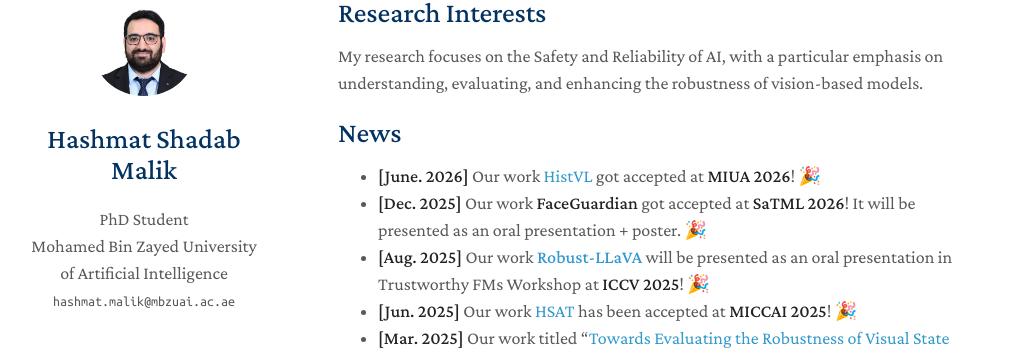
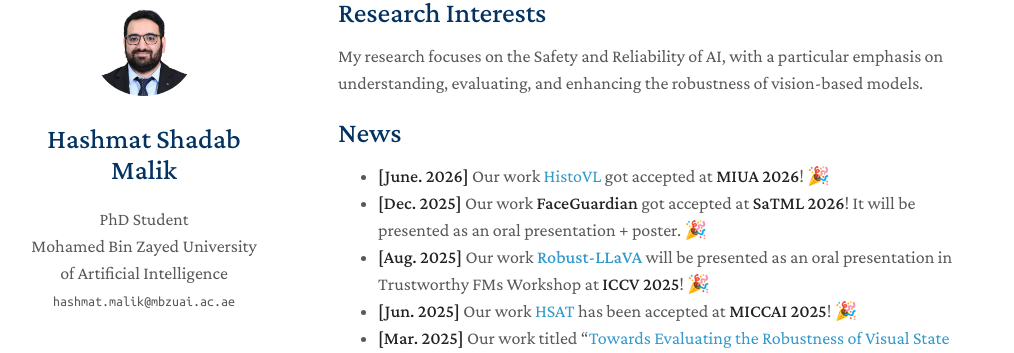
Before and after one commit to HashmatShadab/HashmatShadab.github.io, a Jekyll site: the page built from index.md, in a window 1280 px wide and 900 px high, scrolled down 497 px. Shown: the part 94-447 px from the top of the window, without its empty margins (132-1146 px from the left). Built offline with Jekyll 4.4.1, drawn with Linux system fonts in a browser that asks for light colours; nearby versions of some CDN libraries; a style sheet for code colours, icons or effects is not loaded; our own code applies the rules of GitHub Pages for plain Markdown files.

```diff
--- a/index.md
+++ b/index.md
@@ -29,7 +29,7 @@
 My research focuses on the Safety and Reliability of AI, with a particular emphasis on understanding, evaluating, and enhancing the robustness of vision-based models.
 
 ## News
-- **[June. 2026]**  Our work [HistVL](https://arxiv.org/abs/2503.12990) got accepted at **MIUA 2026**! 🎉
+- **[June. 2026]**  Our work [HistoVL](https://arxiv.org/abs/2503.12990) got accepted at **MIUA 2026**! 🎉
 - **[Dec. 2025]**  Our work <strong>FaceGuardian</strong> got accepted at **SaTML 2026**! It will be presented as an oral presentation + poster. 🎉
 - **[Aug. 2025]**  Our work <strong><a href="https://hashmatshadab.github.io/Robust-LLaVA/">Robust-LLaVA</a></strong> will be presented as an oral presentation in Trustworthy FMs Workshop at **ICCV 2025**! 🎉
 - **[Jun. 2025]**  Our work [HSAT](https://arxiv.org/abs/2503.10629) has been accepted at **MICCAI 2025**! 🎉
```
